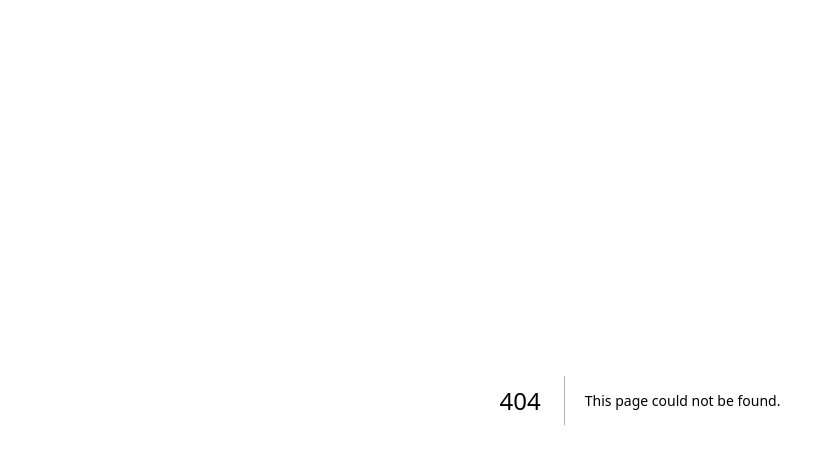
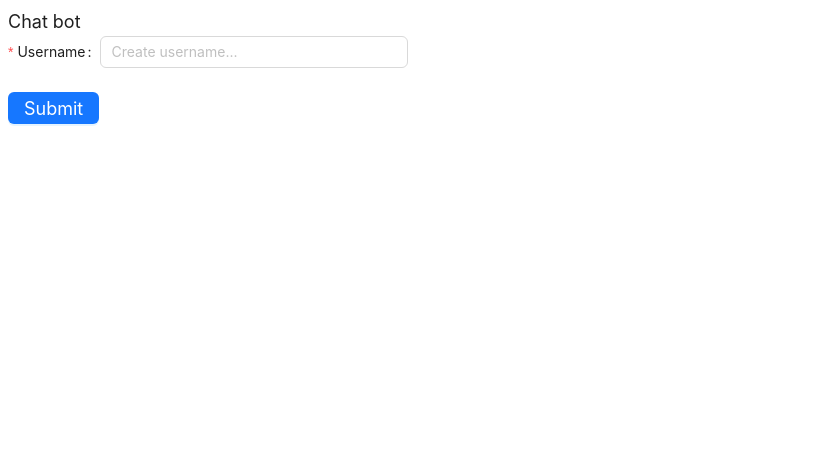
Before and after one commit to WachirawitV-code/chat-web, a Next.js app in the folder chat-web/: page /login in a window 1280 px wide. Before the commit this address had no page. Shown: the top 464 px of the page, without its empty margins (0-835 px from the left). Built offline with nearby package versions, Linux system fonts and the light colour scheme.

Commit message:
create form

```diff
--- a/chat-web/package.json
+++ b/chat-web/package.json
@@ -12,6 +12,7 @@
     "@types/node": "20.6.3",
     "@types/react": "18.2.22",
     "@types/react-dom": "18.2.7",
+    "antd": "^5.9.2",
     "autoprefixer": "10.4.16",
     "eslint": "8.49.0",
     "eslint-config-next": "13.5.2",
--- a/chat-web/src/app/globals.css
+++ /dev/null
@@ -1,27 +0,0 @@
-@tailwind base;
-@tailwind components;
-@tailwind utilities;
-
-:root {
-  --foreground-rgb: 0, 0, 0;
-  --background-start-rgb: 214, 219, 220;
-  --background-end-rgb: 255, 255, 255;
-}
-
-@media (prefers-color-scheme: dark) {
-  :root {
-    --foreground-rgb: 255, 255, 255;
-    --background-start-rgb: 0, 0, 0;
-    --background-end-rgb: 0, 0, 0;
-  }
-}
-
-body {
-  color: rgb(var(--foreground-rgb));
-  background: linear-gradient(
-      to bottom,
-      transparent,
-      rgb(var(--background-end-rgb))
-    )
-    rgb(var(--background-start-rgb));
-}
--- a/chat-web/src/app/layout.tsx
+++ b/chat-web/src/app/layout.tsx
@@ -1,13 +1,3 @@
-import './globals.css'
-import type { Metadata } from 'next'
-import { Inter } from 'next/font/google'
-
-const inter = Inter({ subsets: ['latin'] })
-
-export const metadata: Metadata = {
-  title: 'Create Next App',
-  description: 'Generated by create next app',
-}
 
 export default function RootLayout({
   children,
@@ -16,7 +6,7 @@ export default function RootLayout({
 }) {
   return (
     <html lang="en">
-      <body className={inter.className}>{children}</body>
+      <body>{children}</body>
     </html>
   )
 }
--- /dev/null
+++ b/chat-web/src/app/login/layout.tsx
@@ -0,0 +1,7 @@
+export default function RootLayout({
+  children,
+}: {
+  children: React.ReactNode;
+}) {
+  return <div>{children}</div>;
+}
--- /dev/null
+++ b/chat-web/src/app/login/login.css
@@ -0,0 +1,3 @@
+* {
+    font-size: 18px;
+}
--- /dev/null
+++ b/chat-web/src/app/login/page.tsx
@@ -0,0 +1,40 @@
+"use client";
+import React, { useState, useEffect } from "react";
+import { Button, Form, Input } from "antd";
+import "./login.css";
+
+const loginPage = () => {
+  type FieldType = {
+    id: number;
+    user_name: string;
+    chatroom_id?: number;
+  };
+
+  return (
+    <main>
+      <div>
+        <Form
+          name="basic"
+          style={{ maxWidth: 400 }}
+        >
+          <small>Chat bot</small>
+          <Form.Item<FieldType>
+            label="Username"
+            name="user_name"
+            rules={[{ required: true, message: "Please input your username!" }]}
+          >
+            <Input placeholder="Create username..." />
+          </Form.Item>
+
+          <Form.Item>
+            <Button type="primary" htmlType="submit">
+              Submit
+            </Button>
+          </Form.Item>
+        </Form>
+      </div>
+    </main>
+  );
+};
+
+export default loginPage;
```
Also changed, not shown: 1 other file (tests, documents, lock files or other folders).
